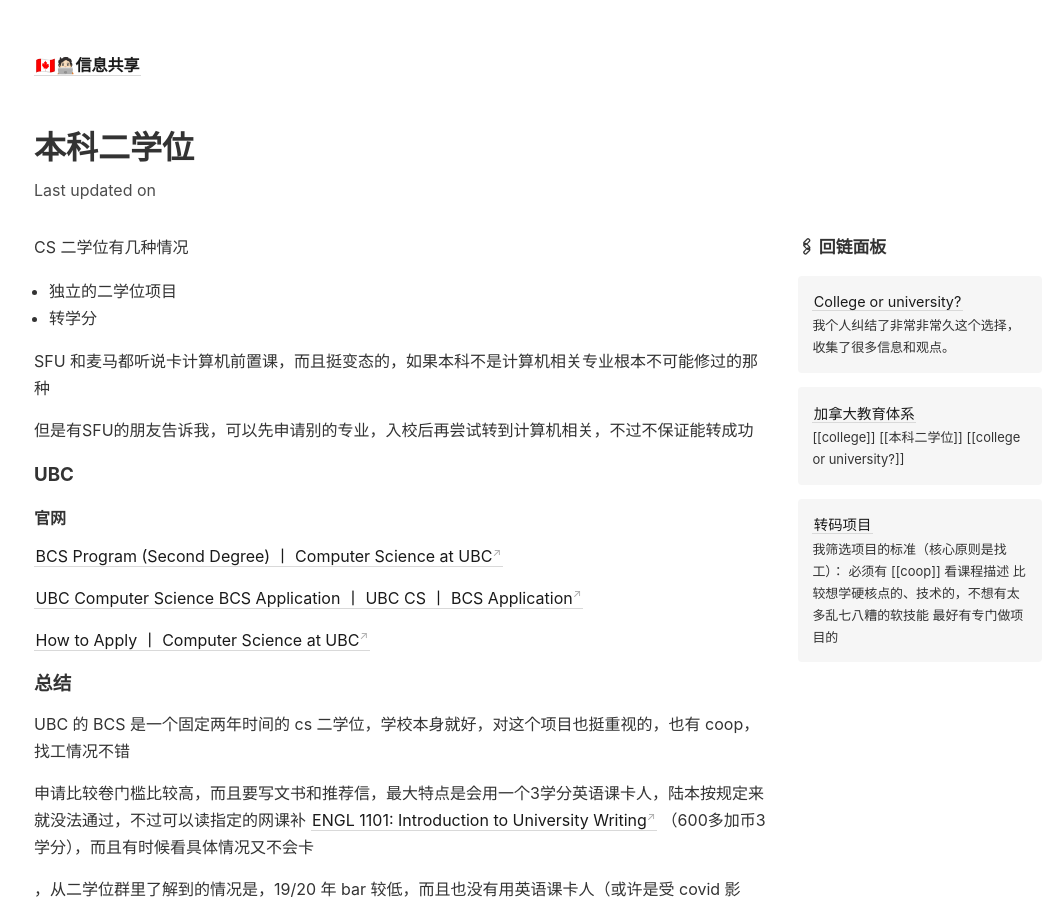
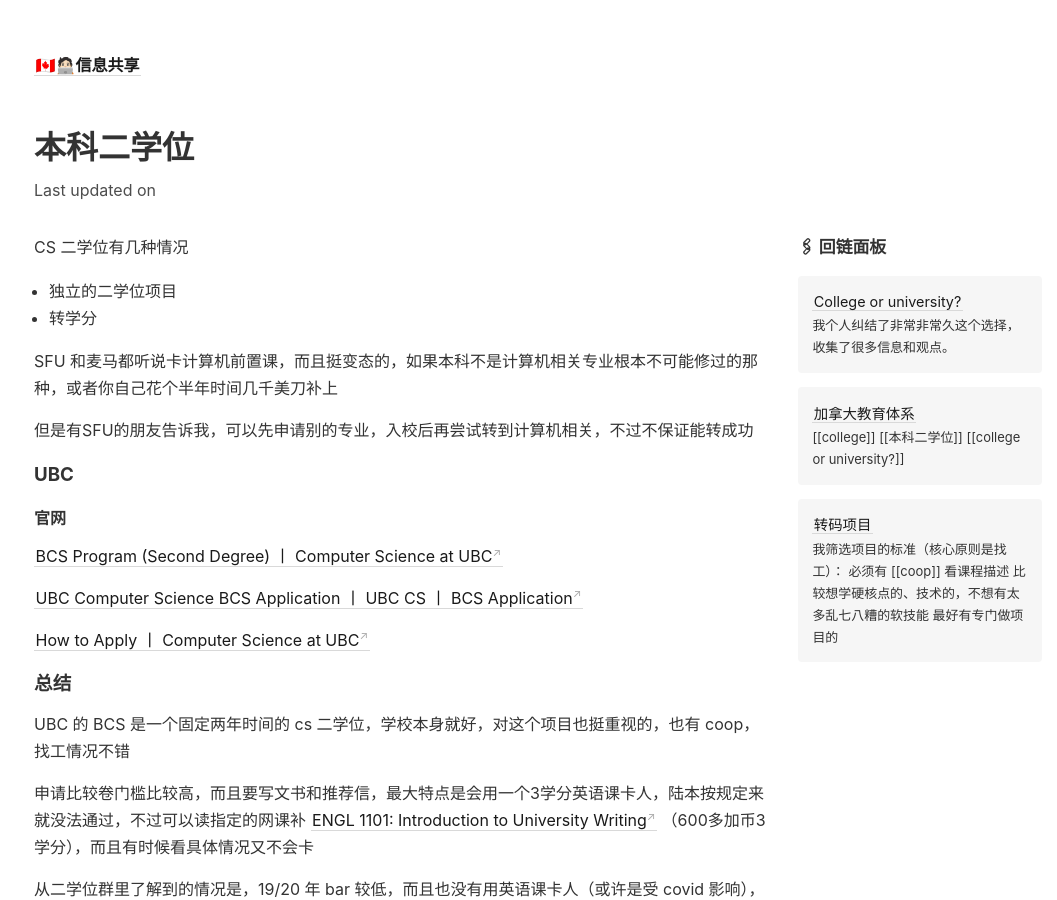
Before and after one commit to Gnblink0/InfoSharingCan, a Jekyll site: the page built from _notes/本科二学位.md, in a window 1280 px wide and 900 px high. Shown: the whole window, without its empty margins (102-1159 px from the left). Built offline with Jekyll 4.4.1, drawn with Linux system fonts in a browser that asks for light colours; some of the changed text lies outside the part shown.

Commit message:
vault backup: 2022-09-30 02:19:17

```diff
--- a/_notes/本科二学位.md
+++ b/_notes/本科二学位.md
@@ -3,7 +3,7 @@
 - 转学分
 
 
-SFU 和麦马都听说卡计算机前置课，而且挺变态的，如果本科不是计算机相关专业根本不可能修过的那种
+SFU 和麦马都听说卡计算机前置课，而且挺变态的，如果本科不是计算机相关专业根本不可能修过的那种，或者你自己花个半年时间几千美刀补上
 
 但是有SFU的朋友告诉我，可以先申请别的专业，入校后再尝试转到计算机相关，不过不保证能转成功
 
@@ -22,7 +22,7 @@
 
 申请比较卷门槛比较高，而且要写文书和推荐信，最大特点是会用一个3学分英语课卡人，陆本按规定来就没法通过，不过可以读指定的网课补 [ENGL 1101: Introduction to University Writing](https://www.tru.ca/distance/courses/engl1101.html) （600多加币3学分），而且有时候看具体情况又不会卡
 
-，从二学位群里了解到的情况是，19/20 年 bar 较低，而且也没有用英语课卡人（或许是受 covid 影响），但是这两年（21/22）几乎就没怎么录陆本的，直接拿英语前置课拒了
+从二学位群里了解到的情况是，19/20 年 bar 较低，而且也没有用英语课卡人（或许是受 covid 影响），但是这两年（21/22）几乎就没怎么录陆本的，直接拿英语前置课拒了
 
 在寄托看到的几个offer情况好像也证实了，20年录得比较多
 
```
Also changed, not shown: other parts of _notes/本科二学位.md (+1 -1 lines), _notes/其他国家.md (+1 -1 lines).
